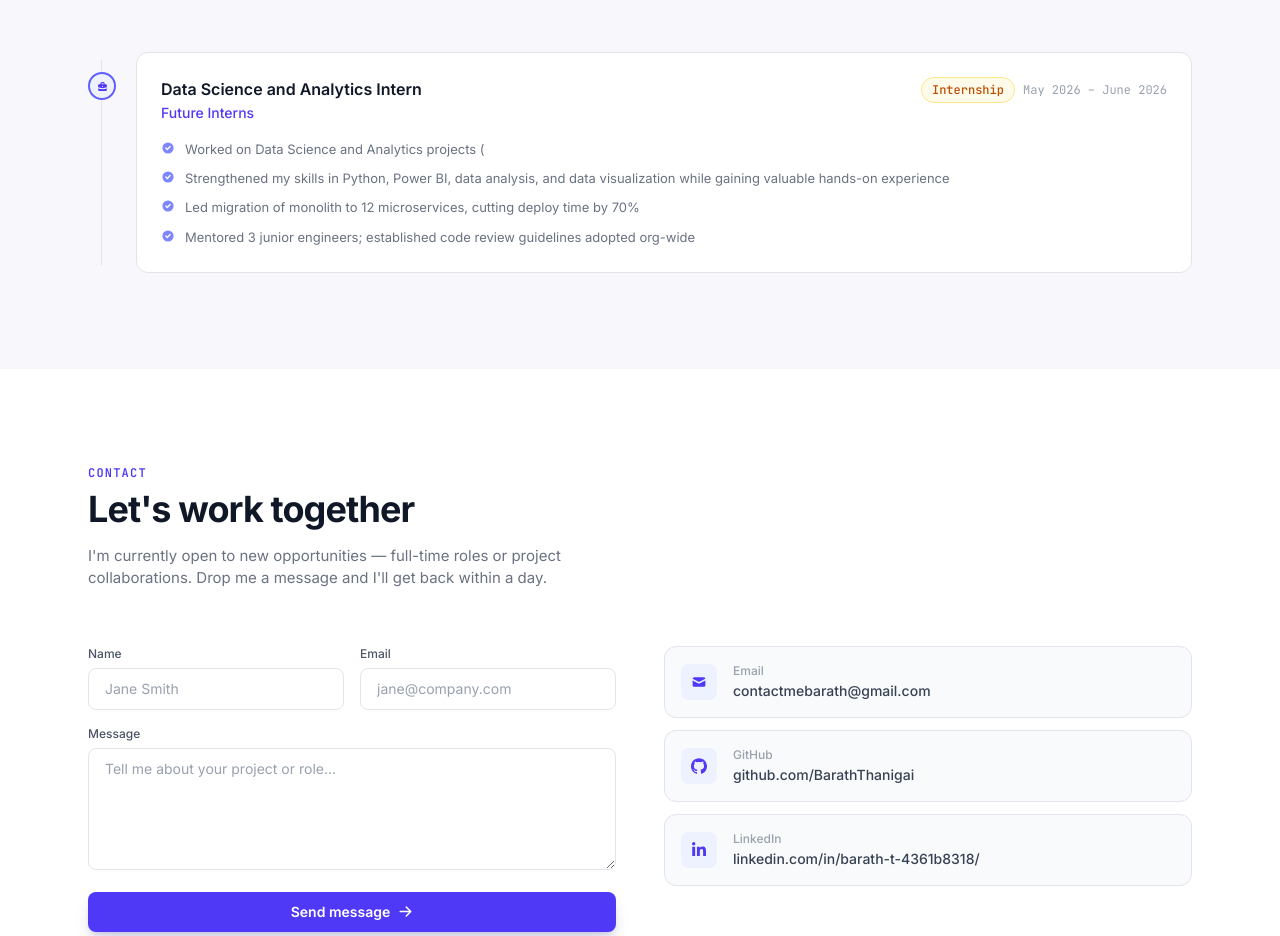
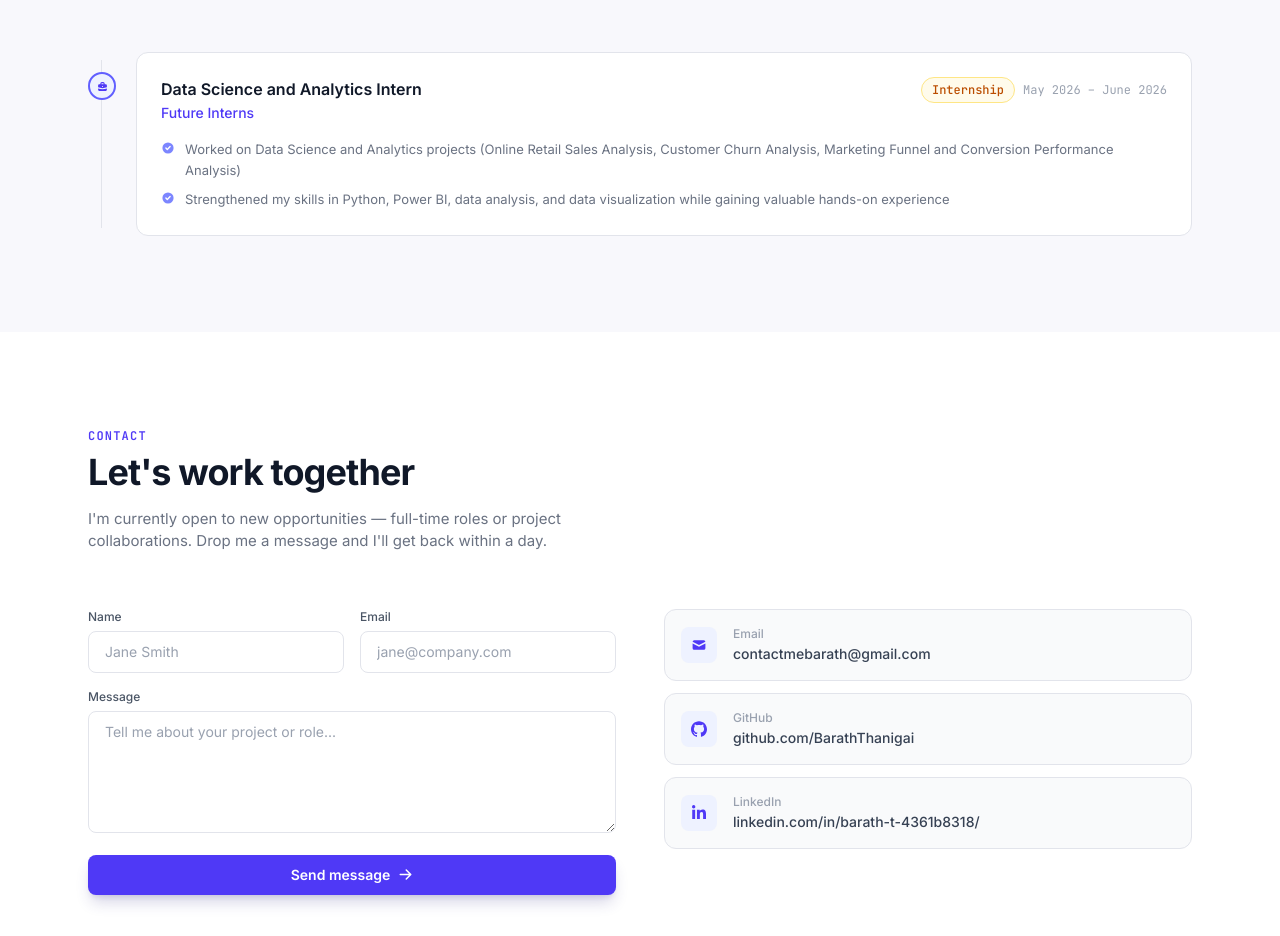
Before and after one commit to BarathThanigai/My_Portfolio_Website, a React (Vite) app: page / in a window 1280 px wide. Shown: the part 3520-4456 px from the top of the page. Built offline with nearby package versions, Linux system fonts and the light colour scheme.

Commit message:
Changes made

```diff
--- a/src/data/experience.js
+++ b/src/data/experience.js
@@ -6,10 +6,8 @@ export const experience = [
     duration: 'May 2026 – June 2026',
     type: 'Internship',
     achievements: [
-      'Worked on Data Science and Analytics projects (',
+      'Worked on Data Science and Analytics projects (Online Retail Sales Analysis, Customer Churn Analysis, Marketing Funnel and Conversion Performance Analysis)',
       'Strengthened my skills in Python, Power BI, data analysis, and data visualization while gaining valuable hands-on experience',
-      'Led migration of monolith to 12 microservices, cutting deploy time by 70%',
-      'Mentored 3 junior engineers; established code review guidelines adopted org-wide',
     ],
   },
 ];
```
